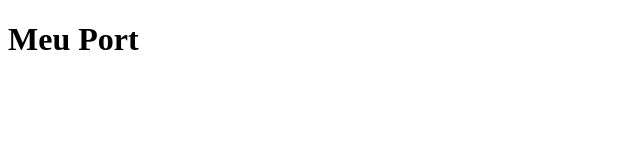
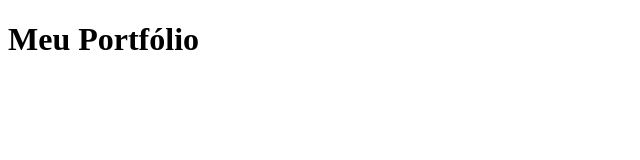
Before and after one commit to klaolp/klaolp.github.io, a plain HTML site: page index.html in a window 1280 px wide. Shown: the whole page, without its empty margins (0-640 px from the left). Drawn offline with Linux system fonts and the light colour scheme.

Commit message:
Novos diretórios

```diff
--- a/index.html
+++ b/index.html
@@ -6,7 +6,7 @@
     </head>
 
     <body>
-        <h1> Meu Port</h1>
+        <h1> Meu Portfólio</h1>
     </body>
 
 </html>
```
Also changed, not shown: css/estilo.css (added), js/script.js (added).
